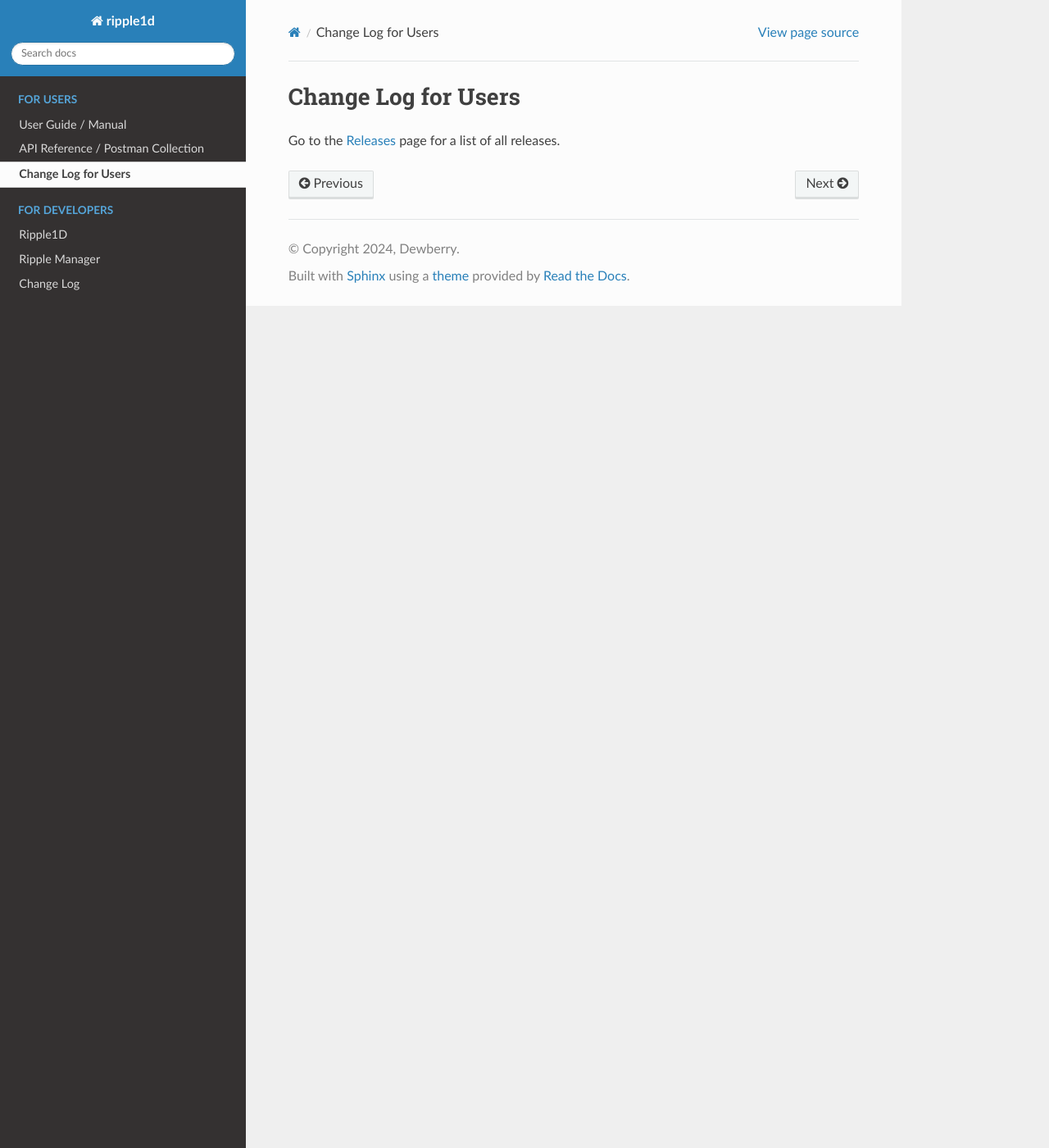
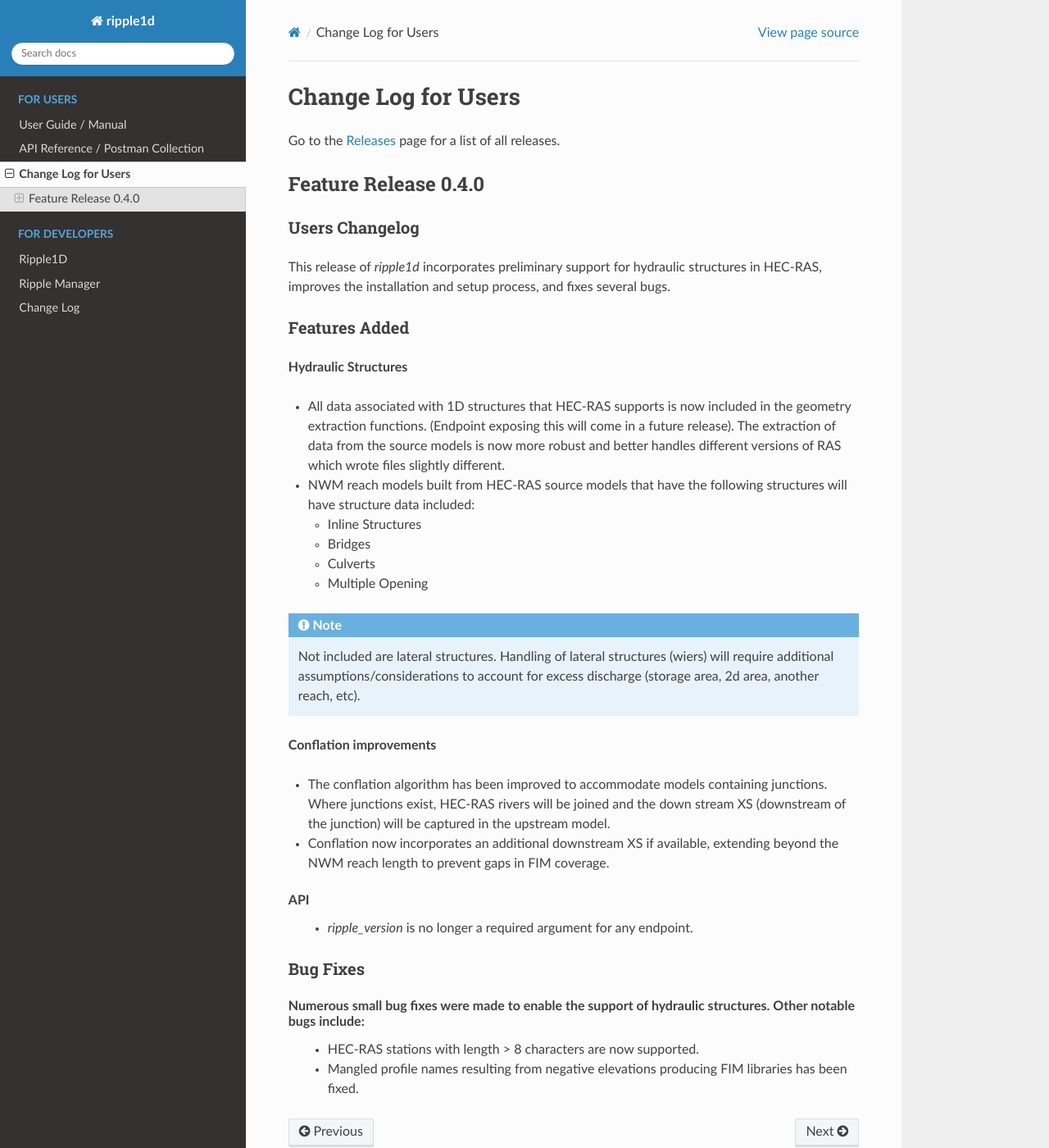
Before and after one commit to Dewberry/ripple1d, a Sphinx documentation site: the page built from docs/users_change_log.rst, in a window 1280 px wide and 1400 px high. Shown: the whole window at 82% size. Built offline with Sphinx 7.4.7 and the Read the Docs theme 2.0.0, drawn with Linux system fonts in a browser that asks for light colours; pages that are not in the unit, such as notebooks, are missing from menus.

Commit message:
update changelog for docs

```diff
--- a/docs/for_users.rst
+++ b/docs/for_users.rst
@@ -48,9 +48,9 @@
 ``C:\Users\user\Desktop``, the you will see 2 new files appear on the Desktop:
 
 
-    **Server log**: C:\Users\user\Desktop\2024-08-18T18-46-42.828592+00-00-ripple1d-flask.jsonld
+    **Server log**: 2024-08-18T18-46-42.828592+00-00-ripple1d-flask.jsonld
 
-    **Jobs log**: C:\Users\user\Desktop\2024-08-18T18-46-42.376085+00-00-ripple1d-huey.jsonld
+    **Jobs log**: 2024-08-18T18-46-42.376085+00-00-ripple1d-huey.jsonld`
 
 Verify that ripple is running by checking the status here: http://localhost/ping
 
--- a/docs/reference.rst
+++ b/docs/reference.rst
@@ -4,8 +4,7 @@
 
 For reference and documentation of the API, please open the postman collection for the version of ripple1d
 
-`v0.4.0: <https://github.com/Dewberry/ripple1d/blob/main/api/postman_collection.json>`_ This beta version contains the endpoints included in the first production testing release. Note that the following
- variables should be set in the postman environment
+`v0.4.0: <https://github.com/Dewberry/ripple1d/blob/main/api/postman_collection.json>`_ This beta version contains the endpoints included in the first production testing release. Note that the following variables should be set in the postman environment
 
 
 .. code-block:: YAML
--- a/docs/users_change_log.rst
+++ b/docs/users_change_log.rst
@@ -1,5 +1,47 @@
 Change Log for Users
 =====================
 
+Go to the `Releases <https://github.com/Dewberry/ripple1d/releases.html>`_  page for a list of all releases.
 
-Go to the `Releases <https://github.com/Dewberry/ripple1d/releases.html>`__  page for a list of all releases.
+
+Feature Release 0.4.0
+~~~~~~~~~~~~~~~~~~~~~
+
+
+Users Changelog
+----------------
+This release of `ripple1d` incorporates preliminary support for hydraulic structures in HEC-RAS, improves the installation and setup process, and fixes several bugs.
+
+
+Features Added
+------------------
+
+**Hydraulic Structures**
+
+- All data associated with 1D structures that HEC-RAS supports is now included in the geometry extraction functions. (Endpoint exposing this will come in a future release). The extraction of data from the source models is now more robust and better handles different versions of RAS which wrote files slightly different.
+
+- NWM reach models built from HEC-RAS source models that have the following structures will have structure data included:
+
+  - Inline Structures
+  - Bridges
+  - Culverts
+  - Multiple Opening
+
+.. note::
+    Not included are lateral structures. Handling of lateral structures (wiers) will require additional assumptions/considerations to account for excess discharge (storage area, 2d area, another reach, etc).
+
+**Conflation improvements**
+
+- The conflation algorithm has been improved to accommodate models containing junctions. Where junctions exist, HEC-RAS rivers will be joined and the down stream XS (downstream of the junction) will be captured in the upstream model.
+- Conflation now incorporates an additional downstream XS if available, extending beyond the NWM reach length to prevent gaps in FIM coverage.
+
+
+**API**
+ - `ripple_version` is no longer a required argument for any endpoint.
+
+
+Bug Fixes
+----------
+Numerous small bug fixes were made to enable the support of hydraulic structures. Other notable bugs include:
+ - HEC-RAS stations with length > 8 characters are now supported.
+ - Mangled profile names resulting from negative elevations producing FIM libraries has been fixed.
```
Also changed, not shown: docs/for_devs.rst (deleted, +0 -47 lines).
